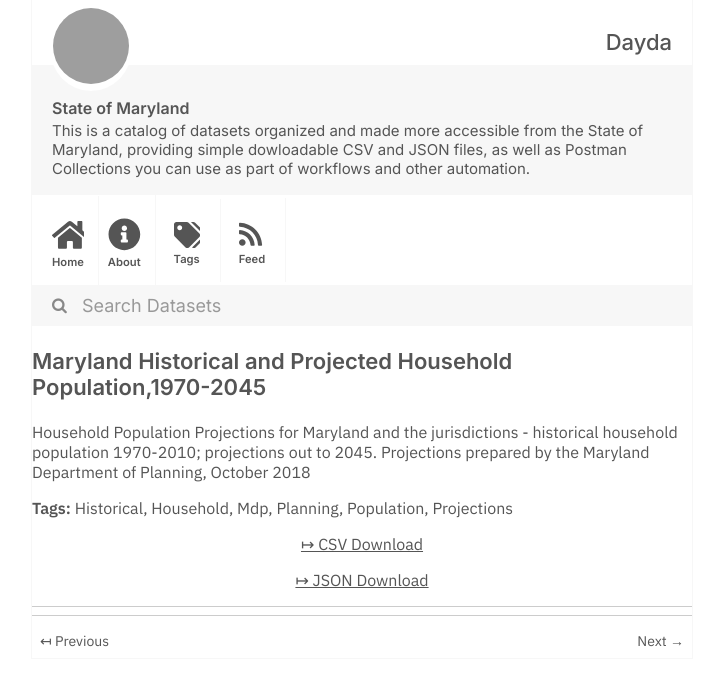
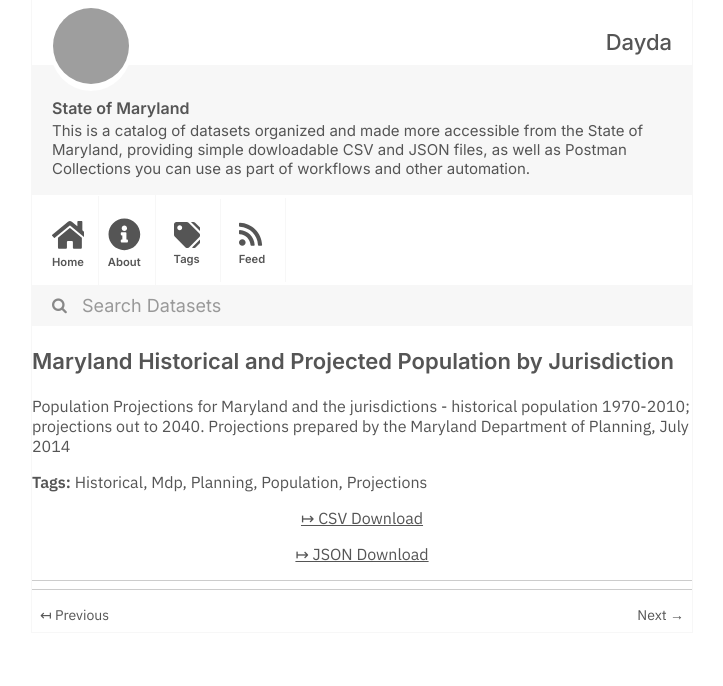
Before and after one commit to dayda-entities/state-of-maryland, a Jekyll site: the page built from _posts/2020-11-10-maryland-historical-and-projec.md, in a window 1280 px wide, cut to the strip 0-686 px from the top of the page. Shown: the whole strip, without its empty margins (278-1001 px from the left). Built offline with Jekyll 4.4.1, drawn with Linux system fonts in a browser that asks for light colours; grey boxes are pictures that could not be loaded.

Commit message:
Publish Data

```diff
--- a/_posts/2020-11-10-maryland-historical-and-projec.md
+++ b/_posts/2020-11-10-maryland-historical-and-projec.md
@@ -1,23 +1,22 @@
 ---
-title: 'Maryland Historical and Projected Household Population,1970-2045'
-created: '2020-11-10T17:24:44.807054'
-modified: '2020-11-10T17:24:44.807064'
+title: Maryland Historical and Projected Population by Jurisdiction
+created: '2020-11-10T17:25:14.504718'
+modified: '2020-11-10T17:25:14.504725'
 state: active
 type: dataset
 tags:
   - Historical
-  - Household
   - Mdp
   - Planning
   - Population
   - Projections
 groups:
   - Local Government
-csv_url: 'https://opendata.maryland.gov/api/views/fbii-ubkr/rows.csv?accessType=DOWNLOAD'
+csv_url: 'https://opendata.maryland.gov/api/views/nnwx-dpqi/rows.csv?accessType=DOWNLOAD'
 json_url: >-
-  https://opendata.maryland.gov/api/views/fbii-ubkr/rows.json?accessType=DOWNLOAD
+  https://opendata.maryland.gov/api/views/nnwx-dpqi/rows.json?accessType=DOWNLOAD
 layout: post
 
 ---
-Household Population Projections for Maryland and the jurisdictions - historical household population 1970-2010; projections out to 2045.
-Projections prepared by the Maryland Department of Planning, October 2018
+Population Projections for Maryland and the jurisdictions - historical population 1970-2010; projections out to 2040.
+Projections prepared by the Maryland Department of Planning, July 2014
```
